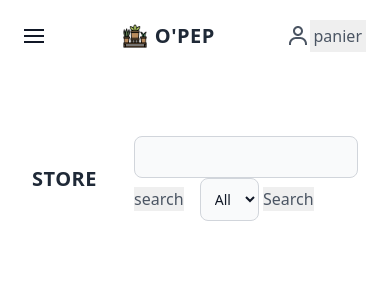
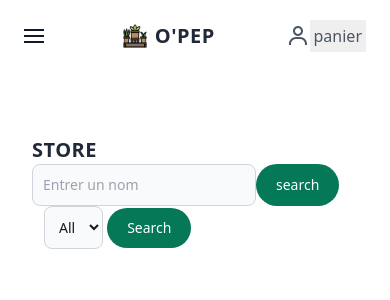
Before and after one commit to IsmailOuali/O-PEP, a PHP site: page /client.php in a window 390 px wide. Shown: the top 300 px of the page. Run offline with PHP 8.4, Linux system fonts and the light colour scheme; data that the repository does not hold is empty.

Commit message:
fixing errors

```diff
--- a/client.php
+++ b/client.php
@@ -93,8 +93,14 @@ $resultstore = mysqli_query($conn, $sqlstore);
                     <div class="bg-lime-600 flex items-center" id="store-nav-content">
 
                         <form action="" method="post">
-                            <input class="bg-gray-50 border border-gray-300 text-gray-900 text-sm rounded-lg focus:ring-primary-600 focus:border-primary-600 block w-full p-2.5 dark:bg-gray-700 dark:border-gray-600 dark:placeholder-gray-400 dark:text-white dark:focus:ring-primary-500 dark:focus:border-primary-500" type="text" name="searchinput">
-                            <input type="submit" name="search" value="search">
+                            <div class="flex">
+                                <input
+                                    class="bg-gray-50 border border-gray-300 text-gray-900 text-sm rounded-lg focus:ring-primary-600 focus:border-primary-600 block w-full p-2.5 dark:bg-gray-700 dark:border-gray-600 dark:placeholder-gray-400 dark:text-white dark:focus:ring-primary-500 dark:focus:border-primary-500"
+                                    type="text" name="searchinput" placeholder="Entrer un nom">
+                                <input
+                                    class="text-white bg-green-700 hover:bg-green-800 rounded-full text-sm px-5 py-2.5 text-center"
+                                    type="submit" name="Search" value="search">
+                            </div>
                             <a class="pl-3 inline-block no-underline hover:text-black" href="#">
                                 <select name="select" id="category"
                                     class="bg-gray-50 border border-gray-300 text-gray-900 text-sm rounded-lg focus:ring-primary-500 focus:border-primary-500 block w-full p-2.5  dark:border-gray-600 dark:placeholder-gray-400 dark:text-white dark:focus:ring-primary-500 dark:focus:border-primary-500">
@@ -116,7 +122,9 @@ $resultstore = mysqli_query($conn, $sqlstore);
                                 </select>
                             </a>
 
-                            <input type="submit" value="Search" name="filter">
+                            <input
+                                class="text-white bg-green-700 hover:bg-green-800 rounded-full text-sm px-5 py-2.5 text-center"
+                                type="submit" value="Search" name="filter">
                         </form>
 
                     </div>
@@ -134,7 +142,7 @@ $resultstore = mysqli_query($conn, $sqlstore);
 
                 while ($showcat = mysqli_fetch_assoc($reqshowcat)) {
                     ?>
-                    <div class="w-40 md:w-1/3 xl:w-1/4 p-6 flex flex-col">
+                    <div class="w-3/5 md:w-1/3 xl:w-1/4 p-6 flex flex-col">
                         <a href="#">
                             <img class="w-full hover:grow hover:shadow-lg" src="images/<?php echo $showcat['img'] ?>">
                             <div class="pt-3 flex items-center justify-between">
@@ -144,14 +152,16 @@ $resultstore = mysqli_query($conn, $sqlstore);
                                 <p class="pt-1 text-gray-900">$
                                     <?php echo $showcat['Prix'] ?>
                                 </p>
+                                <input
+                                    class="w-full text-white bg-green-700 hover:bg-green-800 focus:outline-none focus:ring-4 focus:ring-green-300 font-medium rounded-full text-sm px-5 py-2.5 text-center"
+                                    type="submit" name="ajoutpanier" value="Ajouter a votre panier">
                         </a>
                     </div>
                     <?php
                 }
 
 
-            }
-            else if(@$_POST['search']){
+            } else if (@$_POST['search']) {
                 $input = $_POST['searchinput'];
                 $sql = "SELECT * from plante where nom like '%$input%'";
                 $reqsearch = mysqli_query($conn, $sql);
@@ -165,20 +175,21 @@ $resultstore = mysqli_query($conn, $sqlstore);
                                 <img class="w-full hover:grow hover:shadow-lg" src="images/<?php echo $result['7'] ?>">
                                 <div class="pt-3 flex items-center justify-between">
                                     <p class="">
-                                    <?php echo$result['1'] ?>
+                                    <?php echo $result['1'] ?>
                                     </p>
                                 </div>
                                 <p class="pt-1 text-gray-900">$
-                                <?php echo$result['5'] ?>
+                                <?php echo $result['5'] ?>
                                 </p>
+                                <input
+                                    class="w-3/5 text-white bg-green-700 hover:bg-green-800 focus:outline-none focus:ring-4 focus:ring-green-300 font-medium rounded-full text-sm px-5 py-2.5 text-center"
+                                    type="submit" name="ajoutpanier" value="Ajouter a votre panier">
                             </a>
                         </div>
                     <?php
                 }
 
-                }
-
-            else {
+            } else {
 
                 while ($rowstore = mysqli_fetch_row($resultstore)) {
 
@@ -197,6 +208,10 @@ $resultstore = mysqli_query($conn, $sqlstore);
                                 <p class="pt-1 text-gray-900">$
                                 <?php echo $rowstore['5'] ?>
                                 </p>
+                                <input
+                                    class="w-3/5 text-white bg-green-700 hover:bg-green-800 focus:outline-none focus:ring-4 focus:ring-green-300 font-medium rounded-full text-sm px-5 py-2.5 text-center"
+                                    type="submit" name="ajoutpanier" value="Ajouter a votre panier">
+
                             </a>
                         </div>
                     <?php
```
Lines whose indentation alone changed are shown as unchanged.
